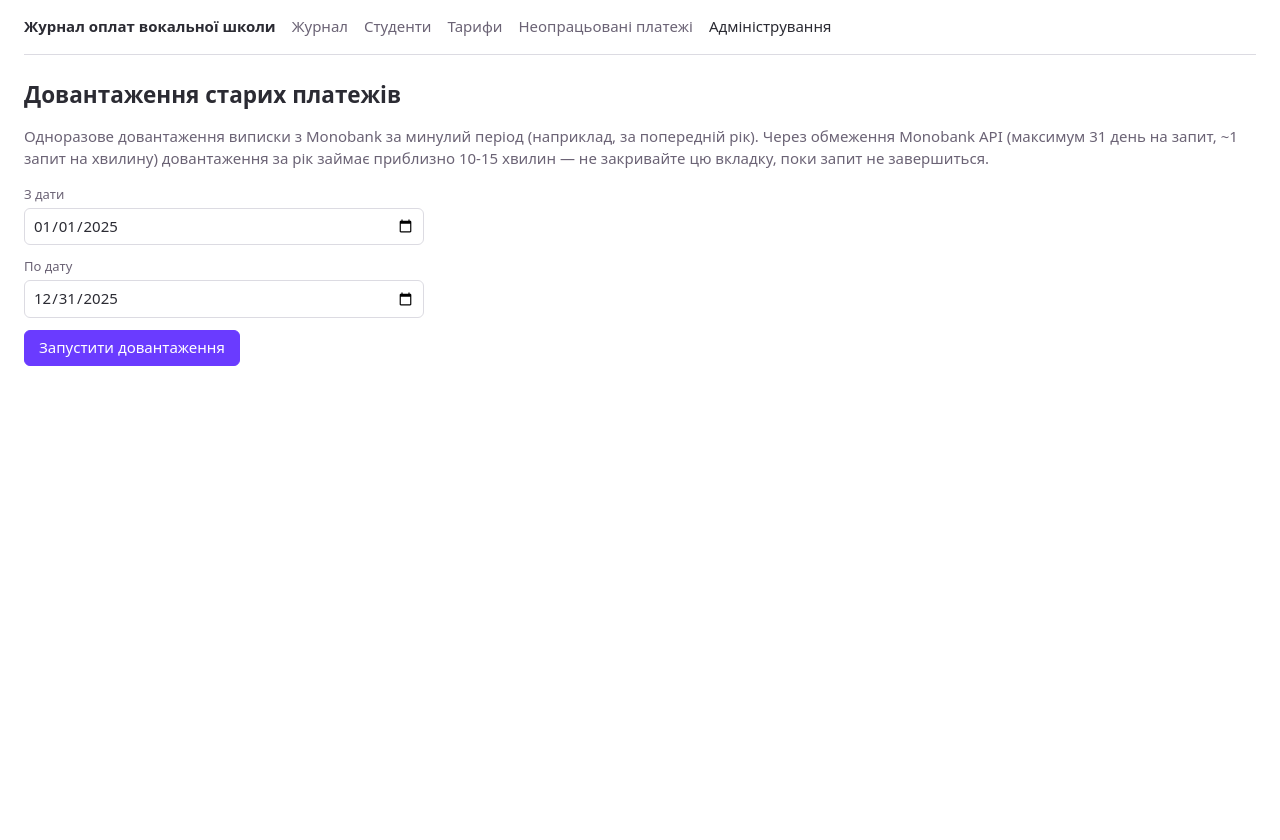
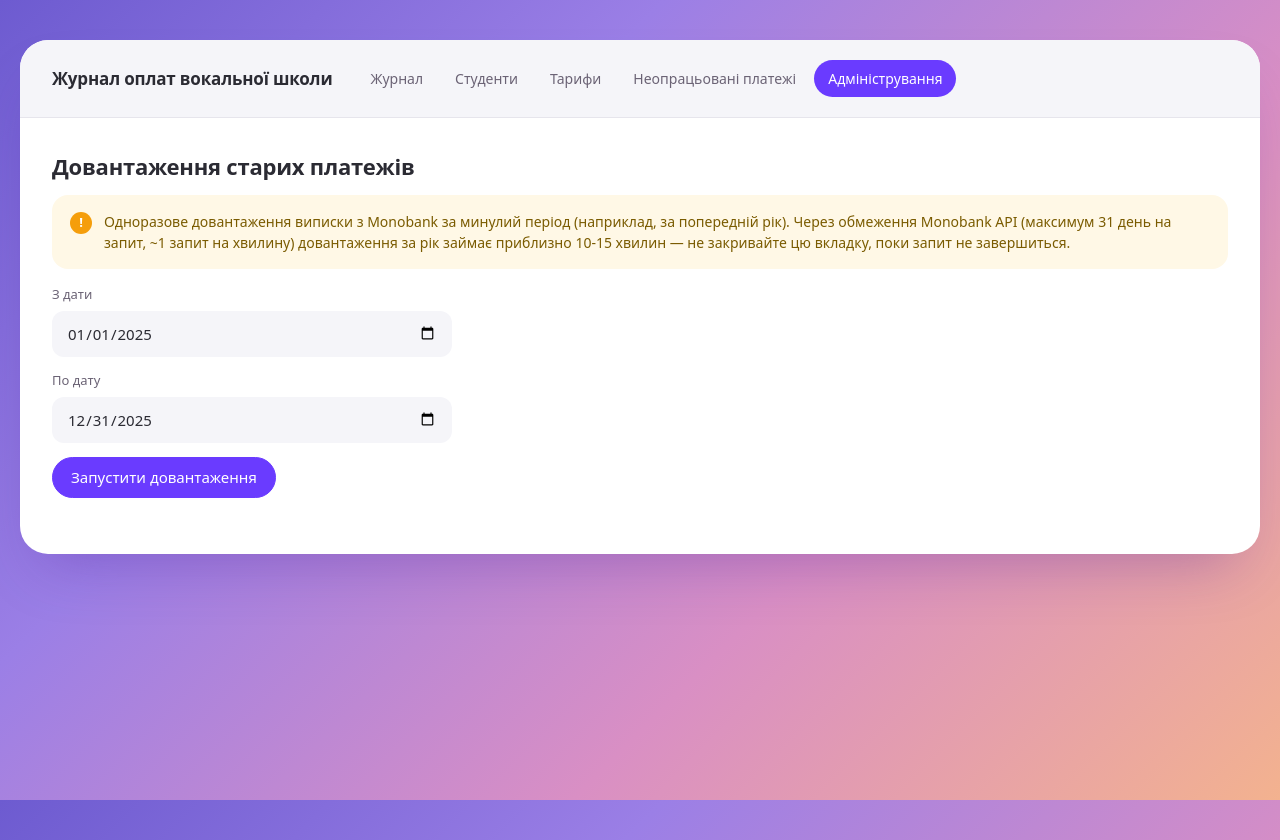
Before and after one commit to yu-yakovenko/FinancialJournal, a React (Vite) app in the folder frontend/: page /admin in a window 1280 px wide. Before the commit the page ends 800 px from the top, so only its background shows below. Built offline with nearby package versions, Linux system fonts and the light colour scheme.

Commit message:
Prettify ui

```diff
--- a/frontend/src/components/JournalGrid.tsx
+++ b/frontend/src/components/JournalGrid.tsx
@@ -10,7 +10,7 @@ interface Props {
 
 export function JournalGrid({ grid, onCellClick }: Props) {
   if (grid.rows.length === 0) {
-    return <p className="muted">Ще немає жодного студента. Додайте студента вручну або зачекайте на перший платіж.</p>;
+    return <div className="empty-state">Ще немає жодного студента. Додайте студента вручну або зачекайте на перший платіж.</div>;
   }
 
   return (
--- a/frontend/src/components/NavBar.tsx
+++ b/frontend/src/components/NavBar.tsx
@@ -3,7 +3,7 @@ import { NavLink } from 'react-router-dom';
 export function NavBar() {
   return (
     <nav className="app-nav">
-      <strong>Журнал оплат вокальної школи</strong>
+      <strong className="brand">Журнал оплат вокальної школи</strong>
       <NavLink to="/" end className={({ isActive }) => (isActive ? 'active' : '')}>
         Журнал
       </NavLink>
--- a/frontend/src/index.css
+++ b/frontend/src/index.css
@@ -2,36 +2,70 @@
   --text: #2b2b33;
   --text-muted: #6b6375;
   --bg: #ffffff;
-  --bg-alt: #f7f7f9;
-  --border: #dcdbe2;
+  --bg-alt: #f5f5f9;
+  --card-bg: #ffffff;
+  --border: #e6e5ec;
   --accent: #6a3bff;
-  --green: #b7e4c7;
+  --accent-hover: #5b2fe0;
+
+  --green: #c3ecd2;
   --green-text: #14532d;
-  --yellow: #fff3b0;
+  --yellow: #fff1a8;
   --yellow-text: #7a5b00;
-  --red: #f5b7b1;
+  --red: #f8c3bd;
   --red-text: #7b1f1f;
 
+  --status-green: #16a34a;
+  --status-red: #dc2626;
+
+  --notice-green-bg: #eef9f1;
+  --notice-green-text: #14532d;
+  --notice-blue-bg: #eef4ff;
+  --notice-blue-text: #1e3a8a;
+  --notice-amber-bg: #fff8e6;
+  --notice-amber-text: #7a5b00;
+
+  --page-gradient: linear-gradient(135deg, #6d5bd0 0%, #9b7fe6 32%, #d98fc4 66%, #f3b28f 100%);
+  --card-shadow: 0 30px 60px -25px rgba(76, 29, 149, 0.35);
+  --card-radius: 28px;
+  --row-hover-overlay: rgba(0, 0, 0, 0.08);
+
   color-scheme: light dark;
-  font: 15px/1.45 system-ui, 'Segoe UI', Roboto, sans-serif;
+  font: 15px/1.5 ui-sans-serif, system-ui, -apple-system, 'Segoe UI', Roboto, sans-serif;
   color: var(--text);
-  background: var(--bg);
 }
 
 @media (prefers-color-scheme: dark) {
   :root {
-    --text: #e5e4e7;
-    --text-muted: #9ca3af;
-    --bg: #16171d;
-    --bg-alt: #1f2028;
-    --border: #2e303a;
-    --accent: #c084fc;
+    --text: #e7e6ea;
+    --text-muted: #a5a3ad;
+    --bg: #1c1d24;
+    --bg-alt: #24252e;
+    --card-bg: #1a1b21;
+    --border: #34343f;
+    --accent: #a578ff;
+    --accent-hover: #b892ff;
+    --row-hover-overlay: rgba(255, 255, 255, 0.08);
+
     --green: #1b3a26;
     --green-text: #86efac;
     --yellow: #3a3213;
     --yellow-text: #fde68a;
     --red: #3a1c1c;
     --red-text: #fca5a5;
+
+    --status-green: #4ade80;
+    --status-red: #f87171;
+
+    --notice-green-bg: #12281c;
+    --notice-green-text: #86efac;
+    --notice-blue-bg: #15223a;
+    --notice-blue-text: #93c5fd;
+    --notice-amber-bg: #2e2410;
+    --notice-amber-text: #fde68a;
+
+    --page-gradient: linear-gradient(135deg, #241f42 0%, #3b2f66 32%, #5c3a5c 66%, #6b4038 100%);
+    --card-shadow: 0 30px 60px -25px rgba(0, 0, 0, 0.6);
   }
 }
 
@@ -41,31 +75,68 @@
 
 body {
   margin: 0;
+  min-height: 100vh;
+  background: var(--page-gradient);
+  background-attachment: fixed;
 }
 
 #root {
-  max-width: 1400px;
-  margin: 0 auto;
-  padding: 0 24px 48px;
+  max-width: 1240px;
+  margin: 40px auto;
+  padding: 0 32px 40px;
+  background: var(--card-bg);
+  border-radius: var(--card-radius);
+  box-shadow: var(--card-shadow);
+  overflow: hidden;
+}
+
+@media (max-width: 700px) {
+  #root {
+    margin: 0;
+    border-radius: 0;
+    padding: 0 16px 32px;
+  }
 }
 
 h1, h2, h3 {
-  font-weight: 600;
-  margin: 24px 0 12px;
+  font-weight: 700;
+  letter-spacing: -0.01em;
+  margin: 28px 0 12px;
+}
+
+h2 {
+  font-size: 22px;
+}
+
+h3 {
+  font-size: 17px;
+  margin-top: 0;
 }
 
 button {
   font: inherit;
+  font-weight: 500;
   cursor: pointer;
-  border: 1px solid var(--border);
+  border: 1px solid transparent;
   background: var(--bg-alt);
   color: var(--text);
-  border-radius: 6px;
-  padding: 6px 14px;
+  border-radius: 999px;
+  padding: 8px 18px;
+  transition: background 0.15s ease, color 0.15s ease, transform 0.05s ease;
 }
 
 button:hover {
-  border-color: var(--accent);
+  background: var(--border);
+}
+
+button:active {
+  transform: scale(0.97);
+}
+
+button:disabled {
+  opacity: 0.5;
+  cursor: default;
+  transform: none;
 }
 
 button.primary {
@@ -74,13 +145,35 @@ button.primary {
   color: #fff;
 }
 
-input, select, textarea {
+button.primary:hover {
+  background: var(--accent-hover);
+  border-color: var(--accent-hover);
+}
+
+input:not([type='checkbox']):not([type='radio']),
+select,
+textarea {
   font: inherit;
   color: var(--text);
+  background: var(--bg-alt);
+  border: 1px solid transparent;
+  border-radius: 12px;
+  padding: 10px 14px;
+  transition: background 0.15s ease, border-color 0.15s ease;
+}
+
+input:not([type='checkbox']):not([type='radio']):focus,
+select:focus,
+textarea:focus {
+  outline: none;
+  border-color: var(--accent);
   background: var(--bg);
-  border: 1px solid var(--border);
-  border-radius: 6px;
-  padding: 6px 8px;
+}
+
+input[type='checkbox'] {
+  accent-color: var(--accent);
+  width: 16px;
+  height: 16px;
 }
 
 table {
@@ -89,104 +182,179 @@ table {
 }
 
 th, td {
-  border: 1px solid var(--border);
-  padding: 6px 8px;
+  padding: 12px 16px;
   text-align: left;
   font-size: 14px;
+  border: none;
+  border-bottom: 1px solid var(--border);
 }
 
 th {
-  background: var(--bg-alt);
+  color: var(--text-muted);
+  font-weight: 600;
+  font-size: 11px;
+  text-transform: uppercase;
+  letter-spacing: 0.05em;
+  background: var(--card-bg);
   position: sticky;
   top: 0;
 }
 
+tbody tr:last-child td {
+  border-bottom: none;
+}
+
+tbody tr:hover td:not(.journal-cell) {
+  background: var(--bg-alt);
+}
+
+.journal-cell {
+  border-bottom: none !important;
+}
+
+tbody tr:hover .journal-cell.empty {
+  background: var(--bg-alt);
+}
+
+tbody tr:hover .journal-cell:not(.empty) {
+  box-shadow: inset 0 0 0 999px var(--row-hover-overlay);
+}
+
 .table-scroll {
   overflow-x: auto;
+  overflow-y: hidden;
   max-width: 100%;
+  border: 1px solid var(--border);
+  border-radius: 16px;
 }
 
 nav.app-nav {
   display: flex;
-  gap: 16px;
   align-items: center;
-  padding: 16px 0;
+  gap: 4px;
+  flex-wrap: wrap;
+  padding: 20px 32px;
+  margin: 0 -32px 32px;
+  background: var(--bg-alt);
+  border-radius: var(--card-radius) var(--card-radius) 0 0;
   border-bottom: 1px solid var(--border);
+}
+
+@media (max-width: 700px) {
+  nav.app-nav {
+    margin: 0 -16px 24px;
+    border-radius: 0;
+    padding: 16px;
+  }
+}
+
+nav.app-nav .brand {
+  font-size: 17px;
+  font-weight: 700;
+  letter-spacing: -0.01em;
+  margin-right: 20px;
 }
 
 nav.app-nav a {
   color: var(--text-muted);
   text-decoration: none;
   font-weight: 500;
+  font-size: 14px;
+  padding: 8px 14px;
+  border-radius: 999px;
+  transition: background 0.15s ease, color 0.15s ease;
+}
+
+nav.app-nav a:hover {
+  background: var(--border);
+  color: var(--text);
 }
 
 nav.app-nav a.active {
-  color: var(--text);
+  background: var(--accent);
+  color: #fff;
 }
 
 .journal-cell {
   cursor: pointer;
   text-align: right;
-  min-width: 64px;
+  min-width: 72px;
+  font-weight: 600;
+  border-radius: 10px;
+  transition: filter 0.15s ease;
+}
+
+.journal-cell:not(.empty):hover {
+  filter: brightness(0.95);
 }
 
 .journal-cell.empty {
   cursor: default;
-  background: var(--bg-alt);
+  background: transparent;
   color: var(--text-muted);
 }
 
 .journal-cell.status-green {
-  background: var(--green);
+  background: var(--green) !important;
   color: var(--green-text);
 }
 
 .journal-cell.status-yellow {
-  background: var(--yellow);
+  background: var(--yellow) !important;
   color: var(--yellow-text);
 }
 
 .journal-cell.status-red {
-  background: var(--red);
+  background: var(--red) !important;
   color: var(--red-text);
 }
 
 .modal-backdrop {
   position: fixed;
   inset: 0;
-  background: rgba(0, 0, 0, 0.4);
+  background: rgba(20, 10, 40, 0.45);
   display: flex;
   align-items: center;
   justify-content: center;
   z-index: 10;
+  padding: 16px;
+}
+
+.modal, .card {
+  background: var(--card-bg);
+  border: 1px solid var(--border);
+  border-radius: 20px;
+  padding: 22px 24px;
 }
 
 .modal {
-  background: var(--bg);
-  border: 1px solid var(--border);
-  border-radius: 10px;
-  padding: 20px;
+  box-shadow: 0 30px 60px -25px rgba(0, 0, 0, 0.45);
   min-width: 320px;
   max-width: 90vw;
   max-height: 85vh;
   overflow: auto;
 }
 
+.card {
+  margin: 0 0 16px;
+}
+
 .form-row {
   display: flex;
   flex-direction: column;
-  gap: 4px;
-  margin-bottom: 12px;
+  gap: 6px;
+  margin-bottom: 14px;
 }
 
 .form-row label {
   font-size: 13px;
   color: var(--text-muted);
+  font-weight: 500;
 }
 
 .toolbar {
   display: flex;
-  gap: 12px;
+  gap: 10px;
   align-items: center;
   margin-bottom: 16px;
   flex-wrap: wrap;
@@ -195,11 +363,99 @@ nav.app-nav a.active {
 .error-banner {
   background: var(--red);
   color: var(--red-text);
-  padding: 8px 12px;
-  border-radius: 6px;
-  margin-bottom: 12px;
+  padding: 12px 16px;
+  border-radius: 14px;
+  margin-bottom: 14px;
+  font-weight: 500;
 }
 
 .muted {
   color: var(--text-muted);
 }
+
+.notice {
+  display: flex;
+  gap: 12px;
+  padding: 16px 18px;
+  border-radius: 16px;
+  font-size: 14px;
+  line-height: 1.5;
+  margin-bottom: 16px;
+}
+
+.notice-icon {
+  flex-shrink: 0;
+  width: 22px;
+  height: 22px;
+  border-radius: 50%;
+  display: flex;
+  align-items: center;
+  justify-content: center;
+  font-size: 13px;
+  font-weight: 700;
+  margin-top: 1px;
+}
+
+.notice-green {
+  background: var(--notice-green-bg);
+  color: var(--notice-green-text);
+}
+
+.notice-green .notice-icon {
+  background: var(--status-green);
+  color: #fff;
+}
+
+.notice-blue {
+  background: var(--notice-blue-bg);
+  color: var(--notice-blue-text);
+}
+
+.notice-blue .notice-icon {
+  background: #3b82f6;
+  color: #fff;
+}
+
+.notice-amber {
+  background: var(--notice-amber-bg);
+  color: var(--notice-amber-text);
+}
+
+.notice-amber .notice-icon {
+  background: #f59e0b;
+  color: #fff;
+}
+
+.status-badge {
+  display: inline-flex;
+  align-items: center;
+  gap: 7px;
+  font-size: 13px;
+  font-weight: 500;
+  color: var(--text);
+  white-space: nowrap;
+}
+
+.status-badge .dot {
+  width: 8px;
+  height: 8px;
+  border-radius: 50%;
+  background: var(--text-muted);
+  flex-shrink: 0;
+}
+
+.status-badge.status-green .dot {
+  background: var(--status-green);
+}
+
+.status-badge.status-red .dot {
+  background: var(--status-red);
+}
+
+.empty-state {
+  text-align: center;
+  padding: 48px 24px;
+  color: var(--text-muted);
+  background: var(--bg-alt);
+  border-radius: 18px;
+}
--- a/frontend/src/pages/AdminPage.tsx
+++ b/frontend/src/pages/AdminPage.tsx
@@ -34,11 +34,14 @@ export function AdminPage() {
   return (
     <div>
       <h2>Довантаження старих платежів</h2>
-      <p className="muted">
-        Одноразове довантаження виписки з Monobank за минулий період (наприклад, за попередній рік). Через
-        обмеження Monobank API (максимум 31 день на запит, ~1 запит на хвилину) довантаження за рік займає
-        приблизно 10-15 хвилин — не закривайте цю вкладку, поки запит не завершиться.
-      </p>
+      <div className="notice notice-amber">
+        <span className="notice-icon">!</span>
+        <span>
+          Одноразове довантаження виписки з Monobank за минулий період (наприклад, за попередній рік). Через
+          обмеження Monobank API (максимум 31 день на запит, ~1 запит на хвилину) довантаження за рік займає
+          приблизно 10-15 хвилин — не закривайте цю вкладку, поки запит не завершиться.
+        </span>
+      </div>
 
       <form onSubmit={handleSubmit} style={{ maxWidth: 400 }}>
         {error && <div className="error-banner">{error}</div>}
--- a/frontend/src/pages/UnmatchedPaymentsPage.tsx
+++ b/frontend/src/pages/UnmatchedPaymentsPage.tsx
@@ -30,7 +30,7 @@ export function UnmatchedPaymentsPage() {
       </p>
       {error && <div className="error-banner">{error}</div>}
 
-      {payments.length === 0 && <p className="muted">Немає платежів, що потребують уваги.</p>}
+      {payments.length === 0 && <div className="empty-state">Немає платежів, що потребують уваги.</div>}
 
       {payments.map((payment) => (
         <UnmatchedPaymentRow
@@ -99,7 +99,7 @@ function UnmatchedPaymentRow({
   }
 
   return (
-    <div className="modal" style={{ maxWidth: 700, margin: '0 0 16px' }}>
+    <div className="card" style={{ maxWidth: 700 }}>
       <div>
         <strong>{formatUah(payment.amountKopiykas)} грн</strong> · {payment.paymentDate} · {payment.source === 'CASH' ? 'Готівка' : 'Банк'}
       </div>
```
Also changed, not shown: frontend/src/components/StudentEnrollmentsModal.tsx (+7 -0 lines), frontend/src/pages/TariffsPage.tsx (+10 -4 lines).
